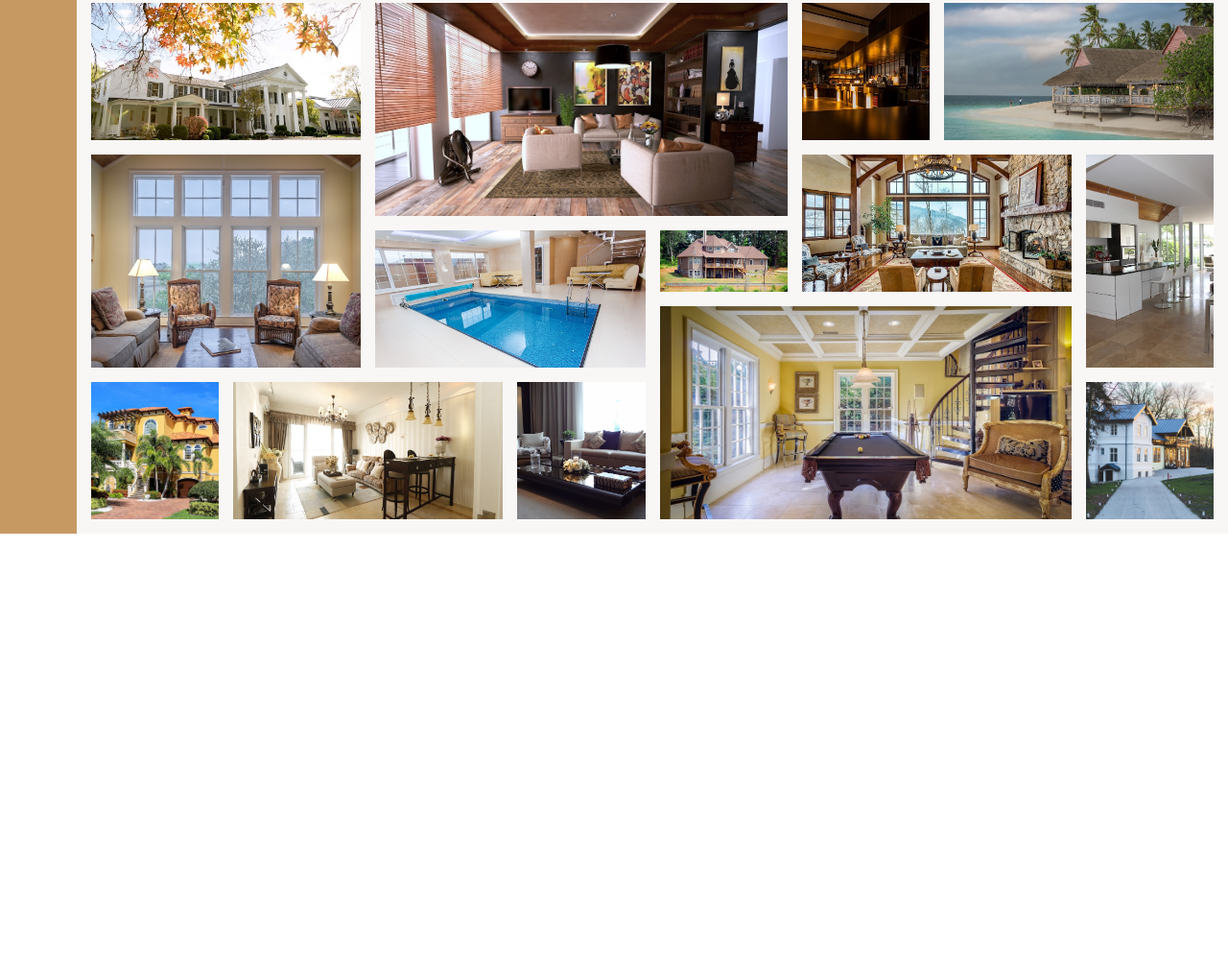
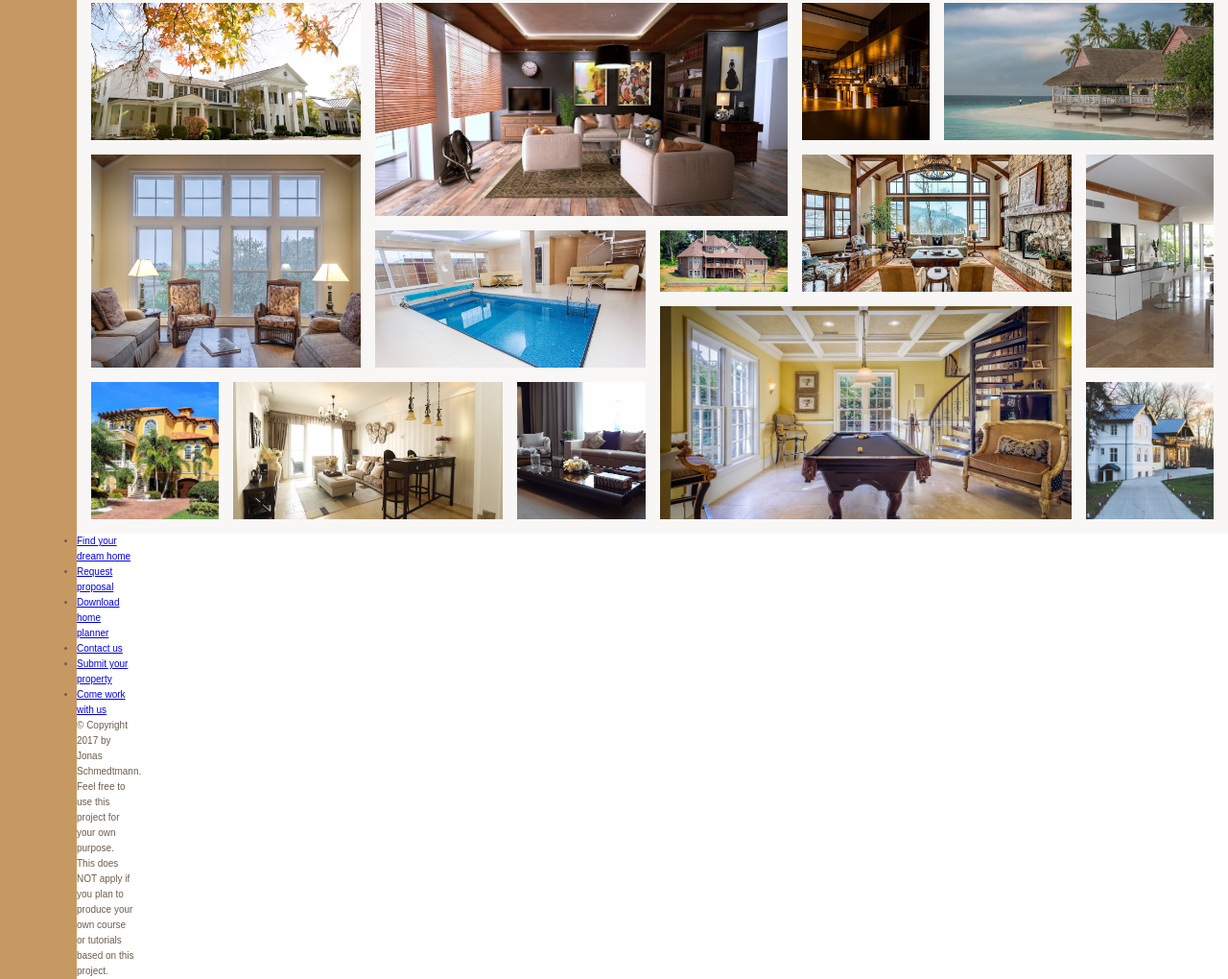
Before and after one commit to nazarepiedady/nexter, a website: page index.html in a window 1280 px wide. Shown: the part 3084-4104 px from the top of the page at 96% size. Before the commit the page ends 3640 px from the top, so only its background shows below. Drawn offline with Linux system fonts and the light colour scheme.

Commit message:
Write markup to footer section
also create structure for footer navegation menu,
and a copyright paragraph.

```diff
--- a/index.html
+++ b/index.html
@@ -320,5 +320,32 @@
         <img src="imgs/gal-14.jpeg" alt="Gallery image 14" class="gallery__img">
       </figure>
     </section>
+
+    <footer class="footer">
+      <ul class="nav">
+        <li class="nav__item">
+          <a href="#" class="nav__lick">Find your dream home</a>
+        </li>
+        <li class="nav__item">
+          <a href="#" class="nav__lick">Request proposal</a>
+        </li>
+        <li class="nav__item">
+          <a href="#" class="nav__lick">Download home planner</a>
+        </li>
+        <li class="nav__item">
+          <a href="#" class="nav__lick">Contact us</a>
+        </li>
+        <li class="nav__item">
+          <a href="#" class="nav__lick">Submit your property</a>
+        </li>
+        <li class="nav__item">
+          <a href="#" class="nav__lick">Come work with us</a>
+        </li>
+      </ul>
+
+      <p class="copyright">
+        &copy; Copyright 2017 by Jonas Schmedtmann. Feel free to use this project for your own purpose. This does NOT apply if you plan to produce your own course or tutorials based on this project.
+      </p>
+    </footer>
   </body>
 </html>
```
